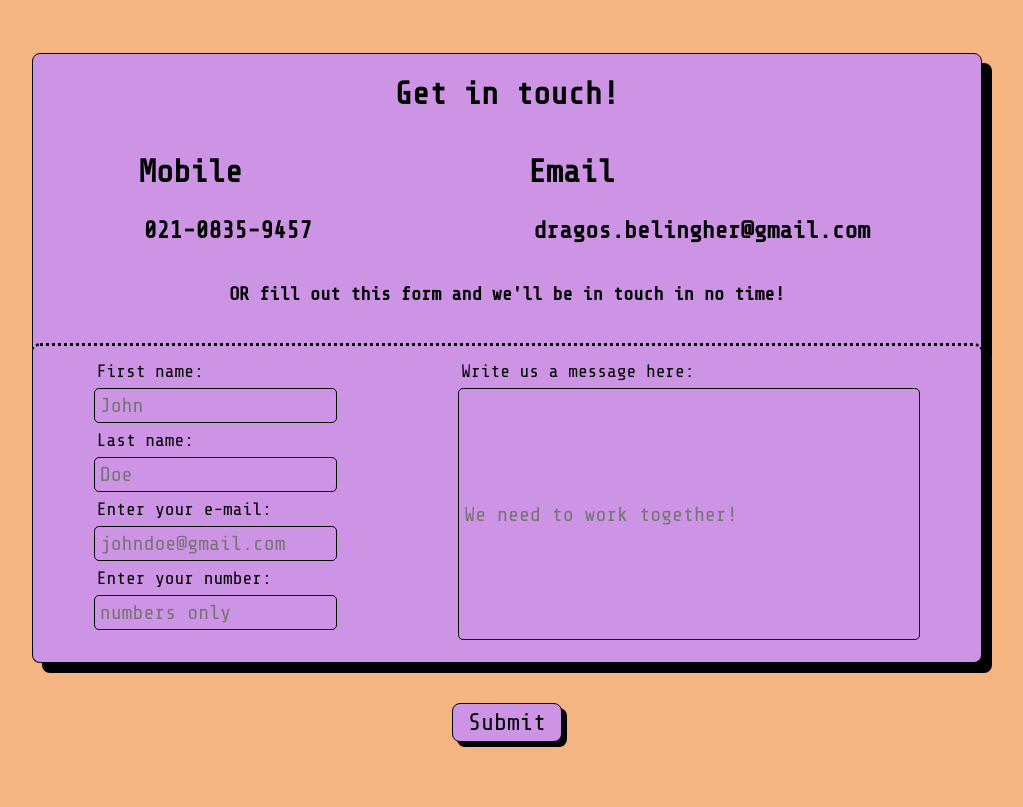
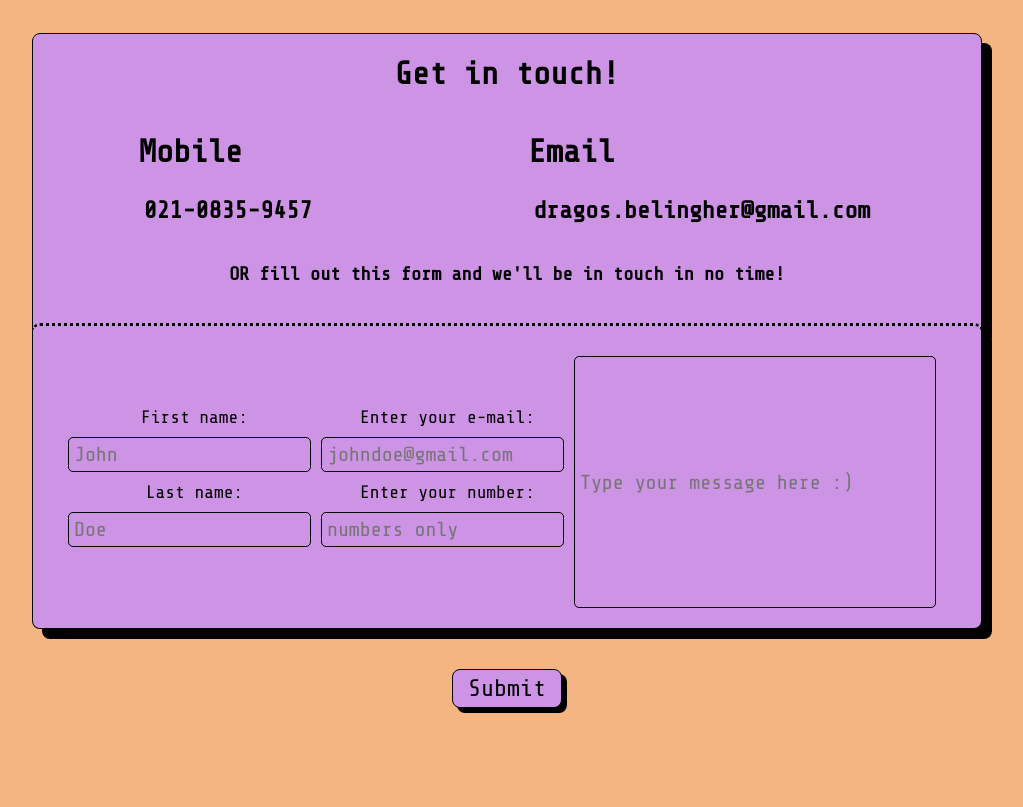
Before and after one commit to drb0251/launchverse, a plain HTML site: page index.html in a window 1280 px wide. Shown: the part 1568-2375 px from the top of the page, without its empty margins (133-1156 px from the left). After the commit the page ends 2341 px from the top, so only its background shows below. Drawn offline with nearby package versions, Linux system fonts and the light colour scheme; files that its build step writes are made by us from their sources.

Commit message:
logo + netlify
logos and netlify integration

```diff
--- a/index.css
+++ b/index.css
@@ -102,7 +102,6 @@ div {
   flex-direction: column;
   align-items: space-around;
   justify-content: center;
-  margin-bottom: 20px;
 }
 
 .cards {
@@ -163,33 +162,33 @@ h2 {
   border-top: 3px dotted black;
   display: flex;
   flex-direction: row;
-  justify-content: space-around;
-  align-items: start;
+  justify-content: center;
+  align-items: center;
   background-color: rgb(205, 147, 228);
 
 }
 .msg-card input {
   padding: 5px;
-  margin: 2px;
+  margin-right: 10px;
 }
 .msg-card label {
   padding: 5px;
-  margin-bottom, margin-top: 10px;
+  margin: 5px;
 }
 
 form {
   font-size: 1.125em;
   display: flex;
-  flex-direction: column;
-  justify-content: start;
-  align-items: start;
+  flex-direction: row;
+  justify-content: space-around;
+  align-items: center;
   margin-bottom: 20px;
   margin-top: 10px;
 
 }
 
 .txtbox {
-  width: 450px;
+  width: 350px;
   height: 240px;
   font-size: 1.125em;
   align-items: start;
--- a/index.html
+++ b/index.html
@@ -94,21 +94,21 @@
 
     <div class="msg-card">
       <form name="contact-info" method=POST data-netlify="true" onSubmit="submit">
+        <div>
           <label for="first">First name:</label>
           <input type="text" name="first" placeholder="John" required>
           <label for="last">Last name:</label>
           <input type="text" name="last" placeholder="Doe" required>
-
+        </div>
+        <div>
           <label for="e-mail" required>Enter your e-mail:</label>
           <input type="e-mail" name="e-mail" placeholder="johndoe@gmail.com" required>
-
           <label for="mobile" required>Enter your number:</label>
           <input type="number" name="mobile" placeholder="numbers only">
+        </div>
 
-      </form>
-      <form name="message-content" method=POST data-netlify="true" onSubmit="submit">
-        <label for="txtbox">Write us a message here:</label>
-        <input class="txtbox" type="text" name="txtbox" placeholder="We need to work together!">
+        <input class="txtbox" type="text" name="txtbox" placeholder="Type your message here :)">
+
       </form>
 
     </div>
```
Also changed, not shown: Frame 2.png (added), rocket.jpg (added), rocket.svg (added). Lines whose indentation alone changed are shown as unchanged.
